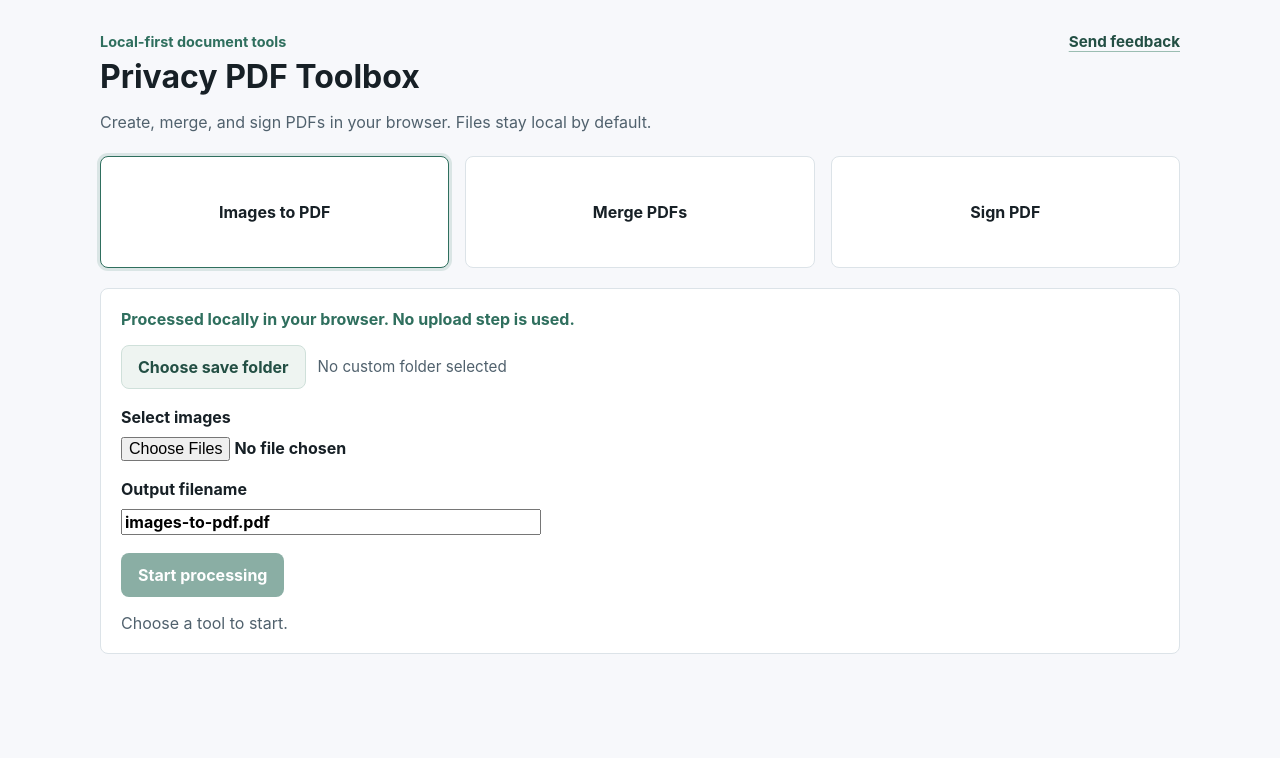
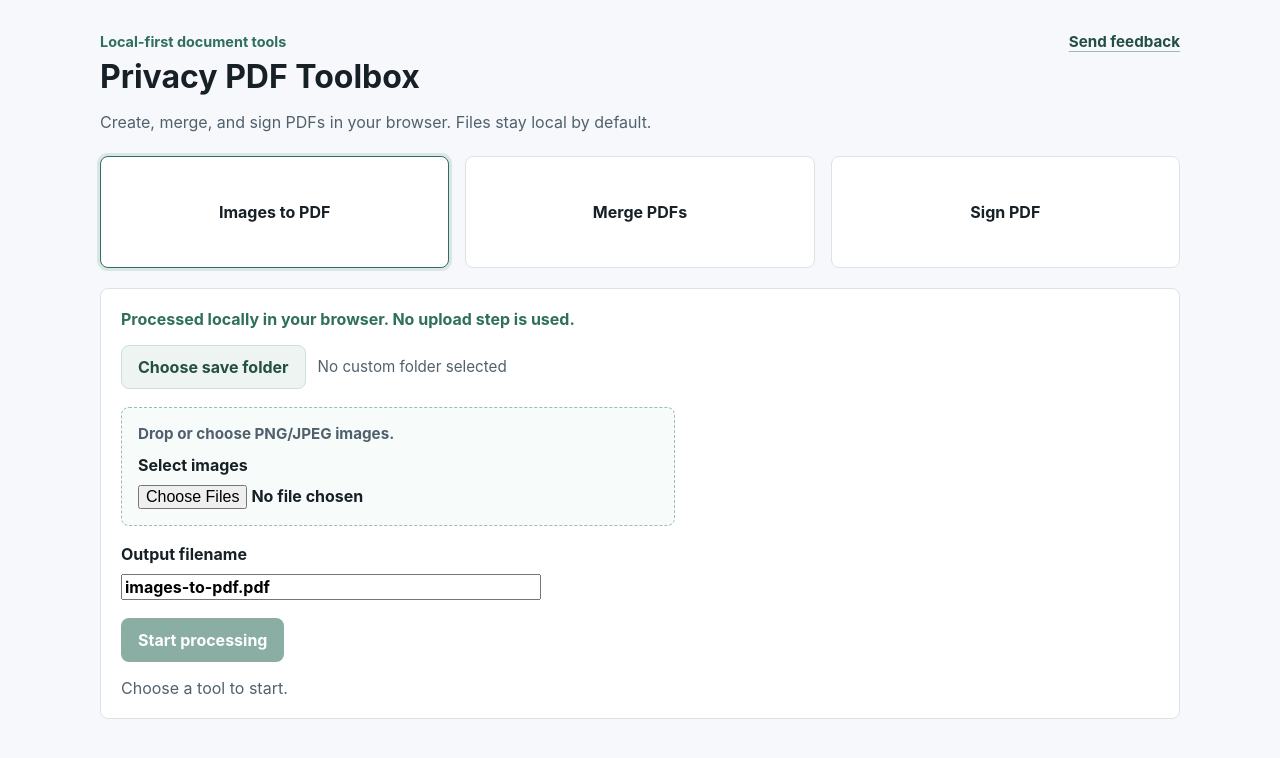
Before and after one commit to lordjun/app-builder, a React (Vite) app in the folder apps/privacy-first-pdf-toolbox/: page / in a window 1280 px wide. Shown: the top 758 px of the page. Built offline with nearby package versions, Linux system fonts and the light colour scheme.

Commit message:
Improve PDF file input workflow

```diff
--- a/apps/privacy-first-pdf-toolbox/src/App.tsx
+++ b/apps/privacy-first-pdf-toolbox/src/App.tsx
@@ -36,6 +36,36 @@ type SaveResult = {
   filename: string;
 };
 
+const TOOL_INPUTS: Record<Tool, {
+  accept: string;
+  dropZoneLabel: string;
+  multiple: boolean;
+  requirement: string;
+  selectLabel: string;
+}> = {
+  images: {
+    accept: 'image/png,image/jpeg',
+    dropZoneLabel: 'Image upload drop zone',
+    multiple: true,
+    requirement: 'Drop or choose PNG/JPEG images.',
+    selectLabel: 'Select images',
+  },
+  merge: {
+    accept: 'application/pdf',
+    dropZoneLabel: 'PDF merge upload drop zone',
+    multiple: true,
+    requirement: 'Drop or choose at least two PDF files.',
+    selectLabel: 'Select PDFs',
+  },
+  sign: {
+    accept: 'application/pdf',
+    dropZoneLabel: 'PDF signing upload drop zone',
+    multiple: false,
+    requirement: 'Drop or choose one PDF file.',
+    selectLabel: 'Select PDF',
+  },
+};
+
 export default function App() {
   const [tool, setTool] = useState<Tool>('images');
   const [message, setMessage] = useState('Choose a tool to start.');
@@ -44,6 +74,7 @@ export default function App() {
   const [hasHandwrittenSignature, setHasHandwrittenSignature] = useState(false);
   const [hasCompletedOutput, setHasCompletedOutput] = useState(false);
   const [isDrawingSignature, setIsDrawingSignature] = useState(false);
+  const [isDraggingFiles, setIsDraggingFiles] = useState(false);
   const [isProcessing, setIsProcessing] = useState(false);
   const [outputFilename, setOutputFilename] = useState(DEFAULT_OUTPUT_FILENAMES.images);
   const [selectedFiles, setSelectedFiles] = useState<File[]>([]);
@@ -52,6 +83,9 @@ export default function App() {
   const signatureCanvasRef = useRef<HTMLCanvasElement | null>(null);
 
   const supportsDirectoryPicker = typeof window !== 'undefined' && 'showDirectoryPicker' in window;
+  const inputConfig = TOOL_INPUTS[tool];
+  const selectedFileProblem = getSelectedFileProblem(tool, selectedFiles);
+  const canStartProcessing = selectedFiles.length > 0 && !selectedFileProblem && !isProcessing;
 
   function changeTool(nextTool: Tool) {
     setTool(nextTool);
@@ -61,11 +95,17 @@ export default function App() {
     setMessage('Choose source files, then start processing.');
   }
 
-  function selectFiles(files: FileList | null) {
+  function selectFiles(files: FileList | File[] | null) {
     const selected = Array.from(files ?? []);
     setSelectedFiles(selected);
     setHasCompletedOutput(false);
     setMessage(selected.length > 0 ? `${selected.length} source file${selected.length === 1 ? '' : 's'} selected.` : 'Choose source files, then start processing.');
+  }
+
+  function handleUploadDrop(event: React.DragEvent<HTMLDivElement>) {
+    event.preventDefault();
+    setIsDraggingFiles(false);
+    selectFiles(event.dataTransfer.files);
   }
 
   function removeFile(fileIndex: number) {
@@ -319,6 +359,28 @@ export default function App() {
     setMessage(`Check your files. ${errors.join(' ')} Choose different files and try again.`);
   }
 
+  const filePicker = (
+    <div
+      aria-label={inputConfig.dropZoneLabel}
+      className={isDraggingFiles ? 'upload-zone drag-active' : 'upload-zone'}
+      onDragEnter={() => setIsDraggingFiles(true)}
+      onDragLeave={() => setIsDraggingFiles(false)}
+      onDragOver={(event) => event.preventDefault()}
+      onDrop={handleUploadDrop}
+    >
+      <p className="input-requirement">{inputConfig.requirement}</p>
+      <label className="file-picker">
+        {inputConfig.selectLabel}
+        <input
+          type="file"
+          accept={inputConfig.accept}
+          multiple={inputConfig.multiple}
+          onChange={(event) => selectFiles(event.currentTarget.files)}
+        />
+      </label>
+    </div>
+  );
+
   return (
     <main className="app-shell">
       <section className="hero-panel" aria-labelledby="app-title">
@@ -350,18 +412,7 @@ export default function App() {
           )}
           <span className="destination-label">{saveDirectory ? 'Custom folder selected' : 'No custom folder selected'}</span>
         </div>
-        {tool === 'images' && (
-          <label className="file-picker">
-            Select images
-            <input type="file" accept="image/png,image/jpeg" multiple onChange={(event) => selectFiles(event.currentTarget.files)} />
-          </label>
-        )}
-        {tool === 'merge' && (
-          <label className="file-picker">
-            Select PDFs
-            <input type="file" accept="application/pdf" multiple onChange={(event) => selectFiles(event.currentTarget.files)} />
-          </label>
-        )}
+        {tool !== 'sign' && filePicker}
         {tool === 'sign' && (
           <div className="signing-panel">
             <label>
@@ -427,10 +478,7 @@ export default function App() {
                 Top left
               </label>
             </fieldset>
-            <label className="file-picker">
-              Select PDF
-              <input type="file" accept="application/pdf" onChange={(event) => selectFiles(event.currentTarget.files)} />
-            </label>
+            {filePicker}
           </div>
         )}
         <label className="filename-field">
@@ -479,9 +527,10 @@ export default function App() {
             </ol>
           </section>
         )}
-        <button className="primary-button" type="button" disabled={selectedFiles.length === 0 || isProcessing} onClick={() => void runCurrentTool()}>
+        <button className="primary-button" type="button" disabled={!canStartProcessing} onClick={() => void runCurrentTool()}>
           {isProcessing ? 'Processing...' : 'Start processing'}
         </button>
+        {selectedFileProblem && <p className="input-warning">{selectedFileProblem}</p>}
         <p className="status">{message}</p>
         {hasCompletedOutput && (
           <button className="secondary-button follow-up-button" type="button" onClick={resetCurrentBatch}>
@@ -509,6 +558,32 @@ function formatFileSize(size: number): string {
   return `${(size / (1024 * 1024)).toFixed(1)} MB`;
 }
 
+function getSelectedFileProblem(tool: Tool, files: File[]): string | null {
+  if (files.length === 0) {
+    return null;
+  }
+
+  if (tool === 'images') {
+    return files.every((file) => file.type === 'image/png' || file.type === 'image/jpeg')
+      ? null
+      : 'Use PNG or JPEG image files for this tool.';
+  }
+
+  if (tool === 'merge') {
+    if (!files.every((file) => file.type === 'application/pdf')) {
+      return 'Use PDF files for this tool.';
+    }
+
+    return files.length >= 2 ? null : 'Add at least two PDF files to merge.';
+  }
+
+  if (!files.every((file) => file.type === 'application/pdf')) {
+    return 'Use one PDF file for signing.';
+  }
+
+  return files.length === 1 ? null : 'Keep one PDF file for signing.';
+}
+
 function getCanvasPoint(canvas: HTMLCanvasElement, event: React.PointerEvent<HTMLCanvasElement>): { x: number; y: number } {
   const rect = canvas.getBoundingClientRect();
   const scaleX = canvas.width / rect.width;
--- a/apps/privacy-first-pdf-toolbox/src/styles.css
+++ b/apps/privacy-first-pdf-toolbox/src/styles.css
@@ -109,6 +109,28 @@ h1 {
   display: grid;
   gap: 10px;
   max-width: 420px;
+  font-weight: 700;
+}
+
+.upload-zone {
+  display: grid;
+  gap: 12px;
+  max-width: 520px;
+  padding: 16px;
+  border: 1px dashed #9bbdb2;
+  border-radius: 8px;
+  background: #f7fbf9;
+}
+
+.drag-active {
+  border-color: #2f6f5e;
+  background: #eef4f1;
+}
+
+.input-requirement {
+  margin: 0;
+  color: #50616d;
+  font-size: 0.95rem;
   font-weight: 700;
 }
 
@@ -296,6 +318,12 @@ h1 {
   color: #50616d;
 }
 
+.input-warning {
+  margin-bottom: 0;
+  color: #8a2d22;
+  font-weight: 700;
+}
+
 .follow-up-button {
   margin-top: 12px;
 }
```
Also changed, not shown: 1 other file (tests, documents, lock files or other folders).
